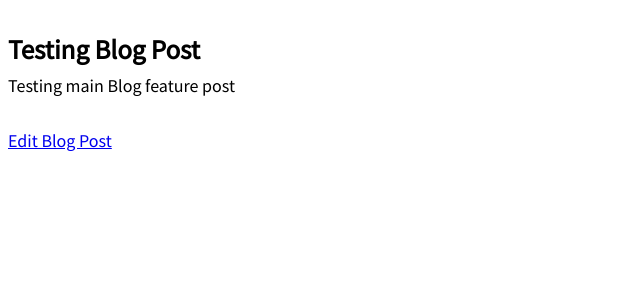
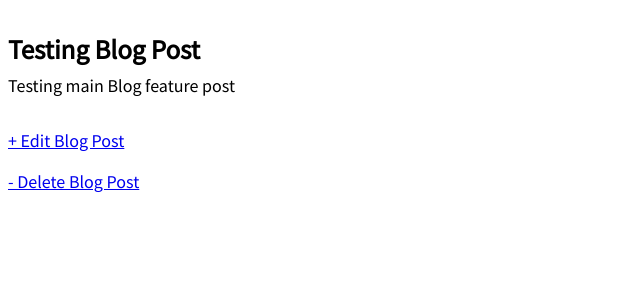
Before and after one commit to musawakiliML/Django-Study, a Django app: page /blog/1/ in a window 1280 px wide. Shown: the part 32-332 px from the top of the page, without its empty margins (0-640 px from the left). Run offline with Django 4.2, Linux system fonts and the light colour scheme; data comes from the database, SQL or seed files in the repository; both versions use the stored data as it was after the commit; parts of the project's set-up code (start-up, migrations or seed data) failed here and were passed over.

Commit message:
Update: Added views and templates

```diff
--- a/blog/urls.py
+++ b/blog/urls.py
@@ -1,9 +1,10 @@
 from django.urls import path
 
-from .views import BlogListView, BlogDetailView, BlogCreateView
+from .views import BlogListView, BlogDetailView, BlogCreateView, BlogUpdateView
 
 urlpatterns = [
     path('blog/', BlogListView.as_view(), name='blog'),
     path('blog/<int:pk>/', BlogDetailView.as_view(), name="post_detail"),
-    path('blog/new/', BlogCreateView.as_view(), name='post_new')
+    path('blog/new/', BlogCreateView.as_view(), name='post_new'),
+    path('blog/<int:pk>/edit/', BlogUpdateView.as_view(), name='post_edit')
 ]
--- a/blog/views.py
+++ b/blog/views.py
@@ -1,6 +1,6 @@
 from django.shortcuts import render
 from django.views.generic import TemplateView, ListView, DetailView
-from django.views.generic.edit import CreateView, UpdateView
+from django.views.generic.edit import CreateView, UpdateView, DeleteView
 
 from .models import BlogPost
 
@@ -18,7 +18,6 @@ class BlogDetailView(DetailView):
     template_name = "post_detail.html"
     context_object_name = 'post'
 
-
 class BlogCreateView(CreateView):
     model = BlogPost
     template_name = 'post_new.html'
@@ -28,3 +27,8 @@ class BlogUpdateView(UpdateView):
     model = BlogPost
     template_name = 'post_edit.html'
     fields = ['title', 'body']
+
+class BlogDeleteView(DeleteView):
+    model = BlogPost
+    template_name = 'post_delete.html'
+    success_url = revers
--- a/templates/post_detail.html
+++ b/templates/post_detail.html
@@ -8,6 +8,7 @@
       <p>{{ post.body }}</p>
    </div>
 
-   <a href="{% url 'post_edit' post.pk %}">Edit Blog Post</a>
+   <p><a href="{% url 'post_edit' post.pk %}">+ Edit Blog Post</a></p>
+   <p><a href="{% url 'post_delete' post.pk%}">- Delete Blog Post</a></p>
 
 {% endblock content %}
```
Also changed, not shown: db.sqlite3.
